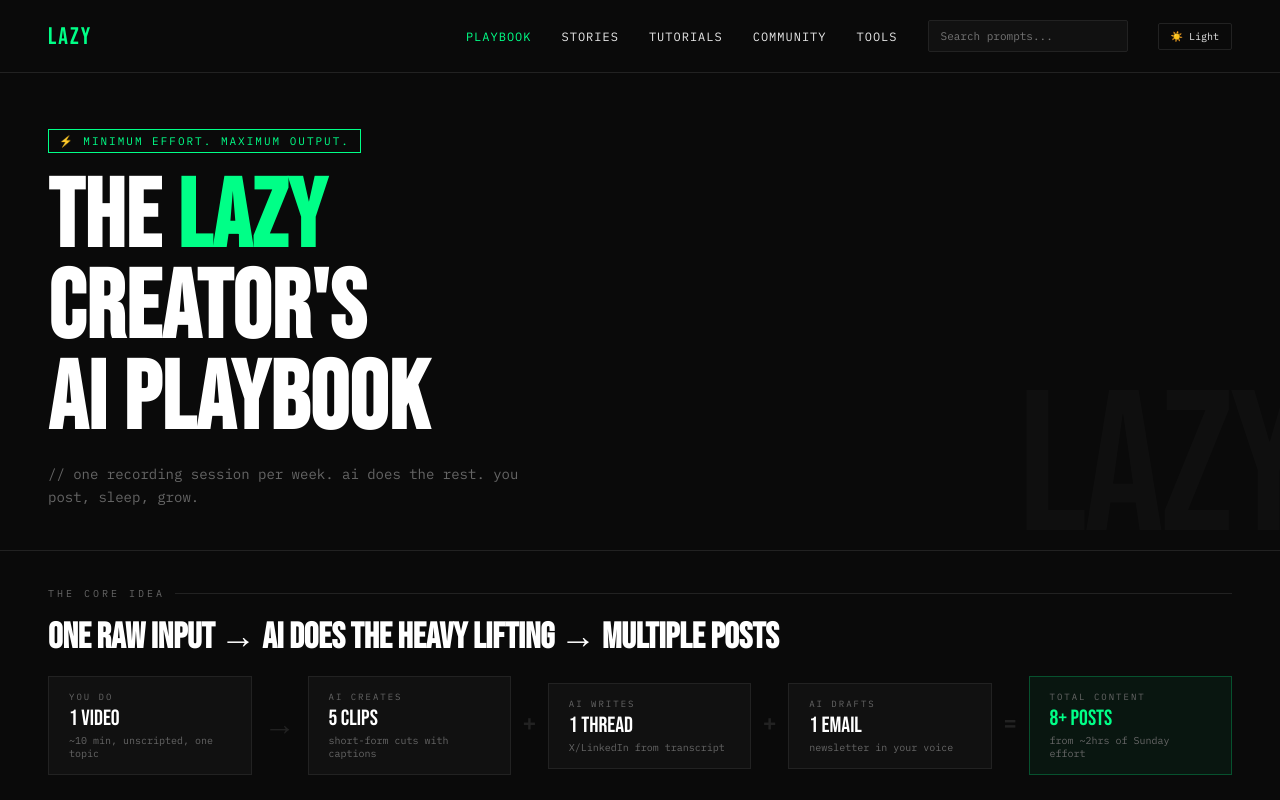
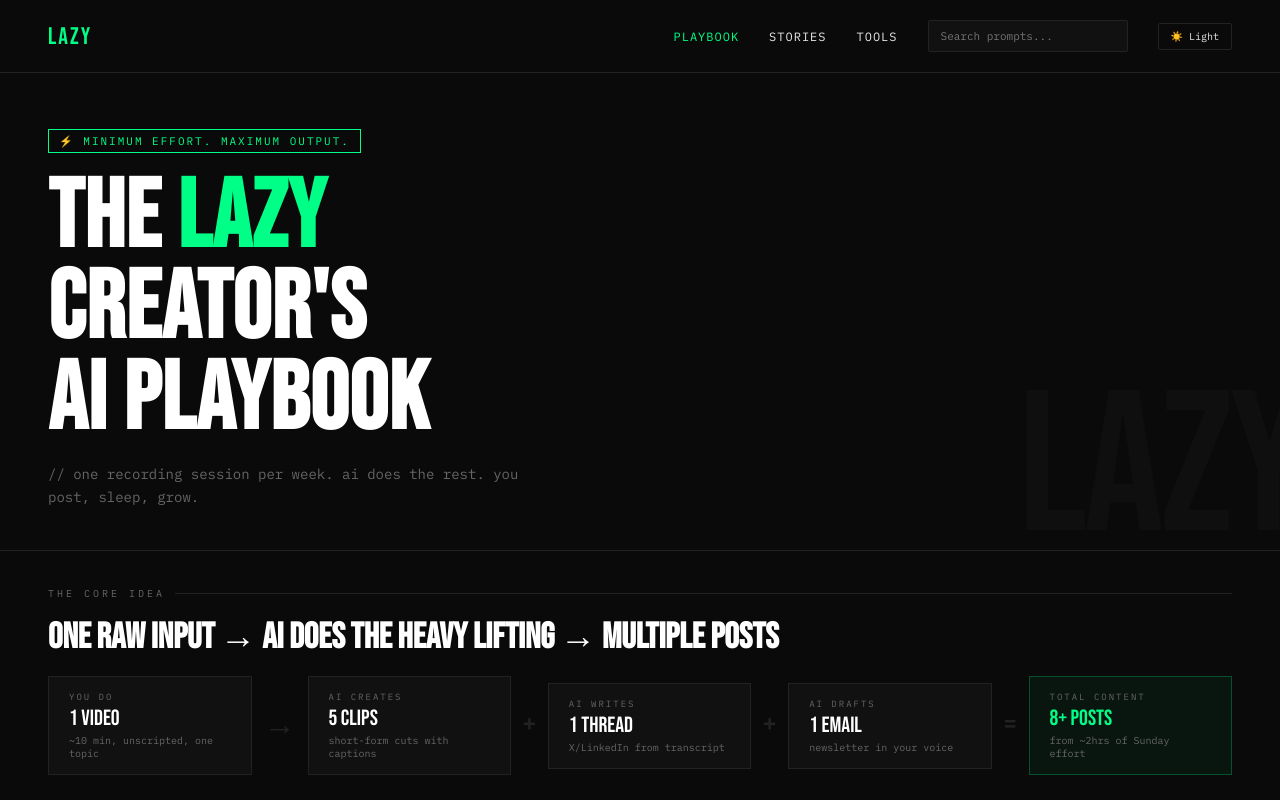
Before and after one commit to alwoais12/lazy-creators-playbook, a website: page index.html in a window 1280 px wide. Shown: the top 800 px of the page. Drawn offline with Linux system fonts and the light colour scheme.

Commit message:
nav changes

```diff
--- a/index.html
+++ b/index.html
@@ -507,8 +507,6 @@
   <nav>
     <a href="#" class="nav-link active" data-page="home">Playbook</a>
     <a href="#" class="nav-link" data-page="stories">Stories</a>
-    <a href="#" class="nav-link" data-page="tutorials">Tutorials</a>
-    <a href="#" class="nav-link" data-page="community">Community</a>
     <a href="#" class="nav-link" data-page="tools">Tools</a>
     <div class="search-container">
       <input type="text" class="search-box" id="searchBox" placeholder="Search prompts...">
```
